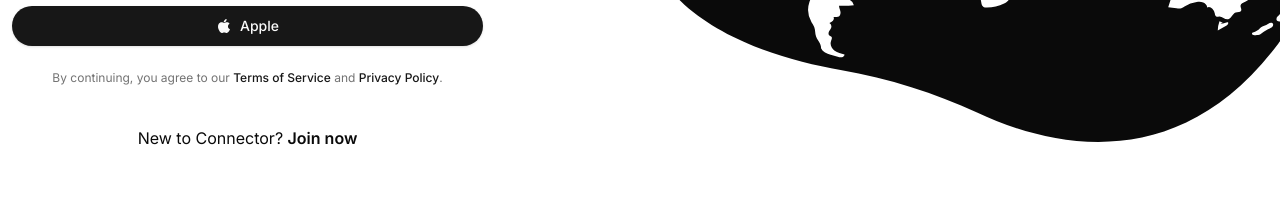
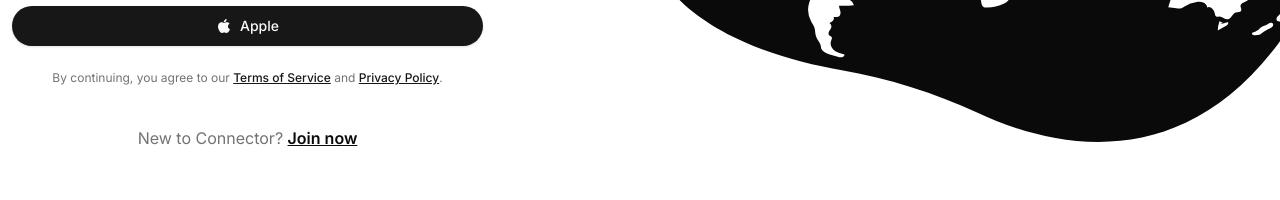
Before and after one commit to powoftech/connector, a Next.js app: page / in a window 1280 px wide. Shown: the part 466-666 px from the top of the page. Built offline with nearby package versions, Linux system fonts and the light colour scheme.

Commit message:
feat: enhance sign-in page layout and improve link styling

```diff
--- a/src/app/(authentication)/signin/page.tsx
+++ b/src/app/(authentication)/signin/page.tsx
@@ -1,7 +1,8 @@
 'use client'
 
 import Footer from '@/app/_components/footer'
-import { Button, buttonVariants } from '@/components/ui/button'
+import { Icon } from '@/app/_images/icon'
+import { Button } from '@/components/ui/button'
 import { Card, CardContent, CardFooter, CardHeader } from '@/components/ui/card'
 import { Input } from '@/components/ui/input'
 import { Label } from '@/components/ui/label'
@@ -15,7 +16,6 @@ import {
   IoLogoGoogle,
   IoLogoMicrosoft,
 } from 'react-icons/io5'
-import { Icon } from '@/app/_images/icon'
 
 export default function Page() {
   const [showPassword, setShowPassword] = useState(false)
@@ -127,17 +127,22 @@ export default function Page() {
                 Sign In
               </Button>
             </form>
-            <Link
-              href="/forgot-password"
-              className={`${buttonVariants({ variant: 'link' })} mx-auto w-full pt-10`}
-            >
-              Forgot password?
-            </Link>
+            <div className='mx-auto w-full text-center pt-6'>
+              <Link
+                href="/forgot-password"
+                className={`underline`}
+              >
+                Forgot password?
+              </Link>
+            </div>
           </CardContent>
           <CardFooter className="">
-            <p className="mx-auto h-full w-full text-center">
-              New to Connector?{' '}
-              <Link href="/signup" className="font-semibold hover:underline">
+            <p className="mx-auto h-full w-full text-center space-y-1">
+              <span className='text-muted-foreground'>New to Connector? </span>
+              <Link
+                href="/signup"
+                className="block font-semibold underline sm:inline"
+              >
                 Join now
               </Link>
             </p>
--- a/src/app/page.tsx
+++ b/src/app/page.tsx
@@ -66,7 +66,7 @@ export default async function Page() {
                   <Link
                     // href="/legal/terms-of-service"
                     href="/"
-                    className="font-medium text-primary hover:underline"
+                    className="font-medium text-primary underline"
                   >
                     Terms of Service
                   </Link>{' '}
@@ -74,16 +74,21 @@ export default async function Page() {
                   <Link
                     // href="/legal/privacy-policy"
                     href="/"
-                    className="font-medium text-primary hover:underline"
+                    className="font-medium text-primary underline"
                   >
                     Privacy Policy
                   </Link>
                   .
                 </p>
               </div>
-              <p className="w-full text-center md:w-3/4">
-                New to Connector?{' '}
-                <Link href="/signup" className="font-semibold hover:underline">
+              <p className="w-full space-y-1 text-center md:w-3/4">
+                <span className="text-muted-foreground">
+                  New to Connector?{' '}
+                </span>
+                <Link
+                  href="/signup"
+                  className="block font-semibold underline md:inline"
+                >
                   Join now
                 </Link>
               </p>
```
